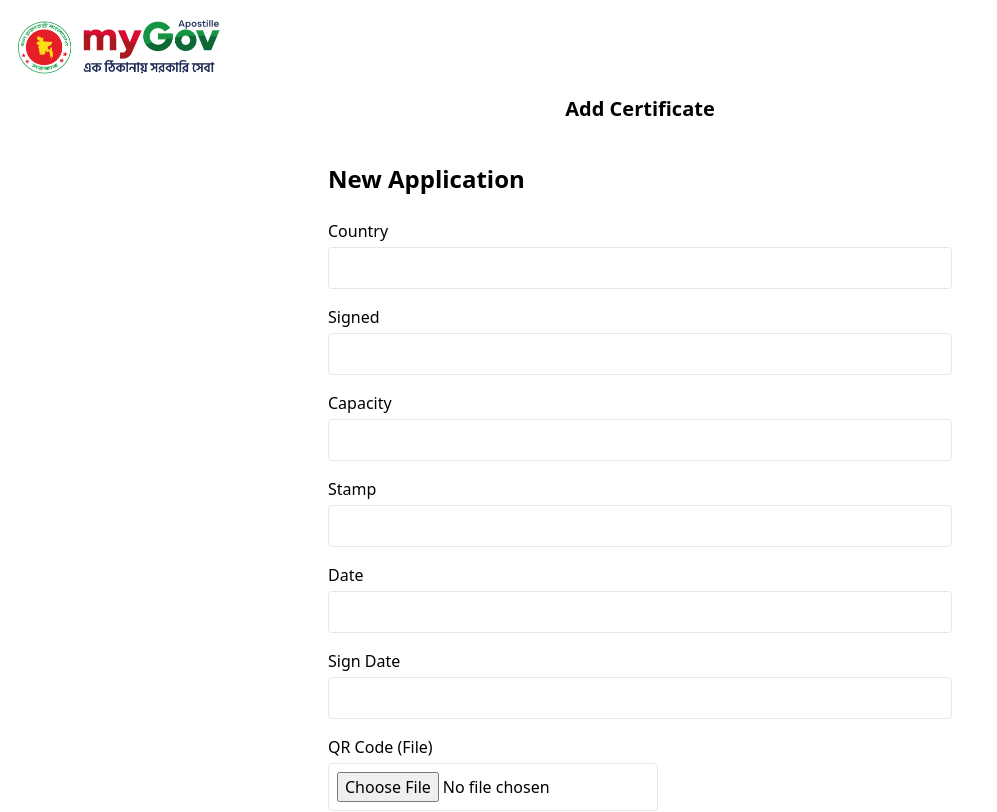
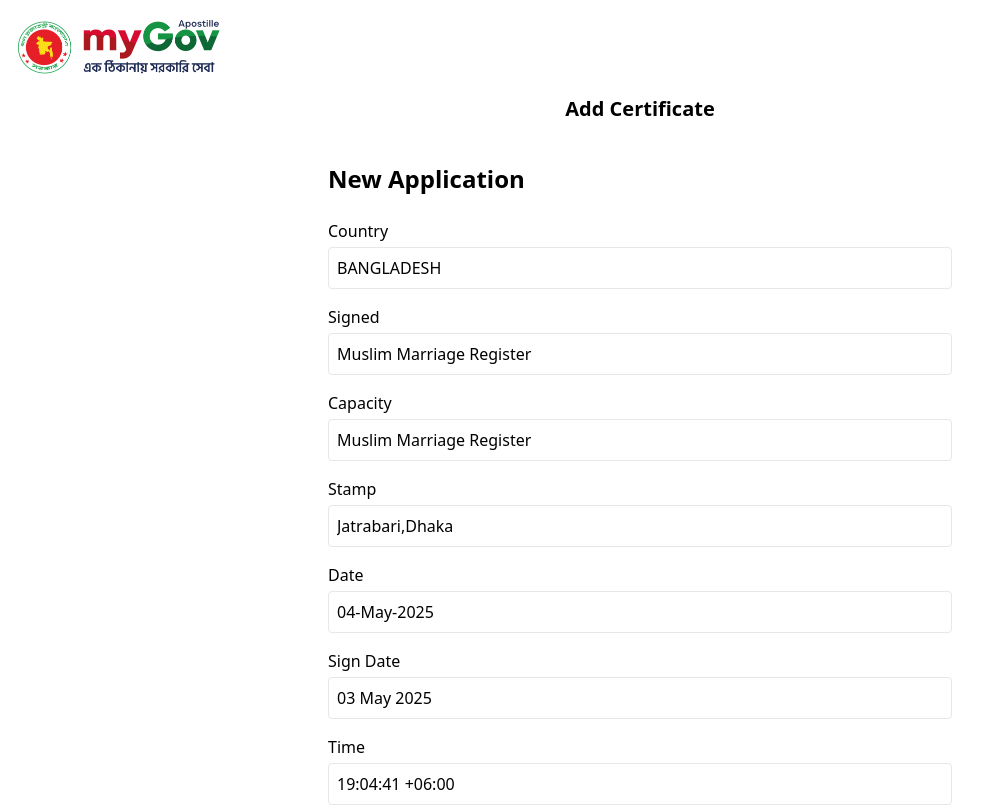
Before and after one commit to Randomtanvir/apostille_gov, a Next.js app: page /dashboard/add in a window 1280 px wide. Shown: the top 812 px of the page, without its empty margins (0-997 px from the left). Built offline with nearby package versions, Linux system fonts and the light colour scheme.

Commit message:
add new two filed and fix bug

```diff
--- a/app/api/application/[id]/route.js
+++ b/app/api/application/[id]/route.js
@@ -120,6 +120,8 @@ export async function PATCH(request, { params }) {
         stamp: body.get("stamp") || existingApplication.stamp,
         date: body.get("date") || existingApplication.date,
         signDate: body.get("signDate") || existingApplication.signDate,
+        time: body.get("time") || existingApplication.time,
+        footerDate: body.get("footerDate") || existingApplication.footerDate,
         QRcode: QRcodeUrl,
         image: imageArray,
       };
--- a/app/api/application/route.js
+++ b/app/api/application/route.js
@@ -6,7 +6,6 @@ import Application from "@/model/data.model";
 export async function POST(request) {
   try {
     await connectMongo();
-    console.log("✅ Connected to MongoDB");
     const body = await request.formData();
 
     // Optional QR code upload
@@ -36,6 +35,8 @@ export async function POST(request) {
       stamp: body.get("stamp") || "",
       date: body.get("date") || "",
       signDate: body.get("signDate") || "",
+      time: body.get("time") || "",
+      footerDate: body.get("footerDate") || "",
       QRcode: QRcodeUrl, // if no QR uploaded, remains empty string
       image: imageArray, // if no images, empty array
     };
--- a/app/dashboard/_components/ApplicationForm.jsx
+++ b/app/dashboard/_components/ApplicationForm.jsx
@@ -11,12 +11,14 @@ export default function ApplicationForm({
 }) {
   const { register, handleSubmit, reset } = useForm({
     defaultValues: {
-      country: "",
-      signed: "",
-      capacity: "",
-      stamp: "",
-      date: "",
-      signDate: "",
+      country: "BANGLADESH",
+      signed: "Muslim Marriage Register",
+      capacity: "Muslim Marriage Register",
+      stamp: "Jatrabari,Dhaka",
+      date: "04-May-2025",
+      signDate: "03 May 2025",
+      time: "19:04:41 +06:00",
+      footerDate: "03 May 2025",
       QRcode: null,
       images: [],
     },
@@ -34,6 +36,8 @@ export default function ApplicationForm({
         stamp: application.stamp || "",
         date: application.date || "",
         signDate: application.signDate || "",
+        time: application.time || "",
+        footerDate: application.footerDate || "",
         QRcode: null,
         images: [],
       });
@@ -47,6 +51,8 @@ export default function ApplicationForm({
     { name: "stamp", label: "Stamp" },
     { name: "date", label: "Date" },
     { name: "signDate", label: "Sign Date" },
+    { name: "time", label: "Time" },
+    { name: "footerDate", label: "Footer Date" },
   ];
 
   const onSubmit = async (data) => {
--- a/app/dashboard/lists/_components/CertificateCard.jsx
+++ b/app/dashboard/lists/_components/CertificateCard.jsx
@@ -64,7 +64,7 @@ const CertificateCard = ({ application }) => {
             href={`/application-details/${application?._id}`}
             className="text-lg font-semibold text-blue-600 hover:underline"
           >
-            {application?.country}
+            {application?.signed} , {application?.country}
           </Link>
 
           <p className="text-sm text-gray-500">
--- a/app/dashboard/lists/page.js
+++ b/app/dashboard/lists/page.js
@@ -6,8 +6,8 @@ const ListsPage = async () => {
   const appli = await getAllApplications();
   return (
     <div>
-      {appli?.applications.length > 0 &&
-        appli?.applications.map((application) => (
+      {appli?.applications?.length > 0 &&
+        appli?.applications?.map((application) => (
           <CertificateCard key={application._id} application={application} />
         ))}
     </div>
--- a/app/dashboard/page.js
+++ b/app/dashboard/page.js
@@ -1,6 +1,6 @@
 import React from "react";
 import Link from "next/link";
-import { Plus, List, QrCode } from "lucide-react";
+import { Plus, List } from "lucide-react";
 
 const DashboardPage = () => {
   return (
--- a/model/data.model.js
+++ b/model/data.model.js
@@ -10,6 +10,8 @@ const ApplicationSchema = new Schema(
     signDate: { type: String, required: true },
     image: [{ type: String }], // Array of image URLs or file paths
     QRcode: { type: String },
+    time: { type: String },
+    footerDate: { type: String },
     status: { type: Boolean, default: false }, // true for approved, false for pending
   },
   {
```
